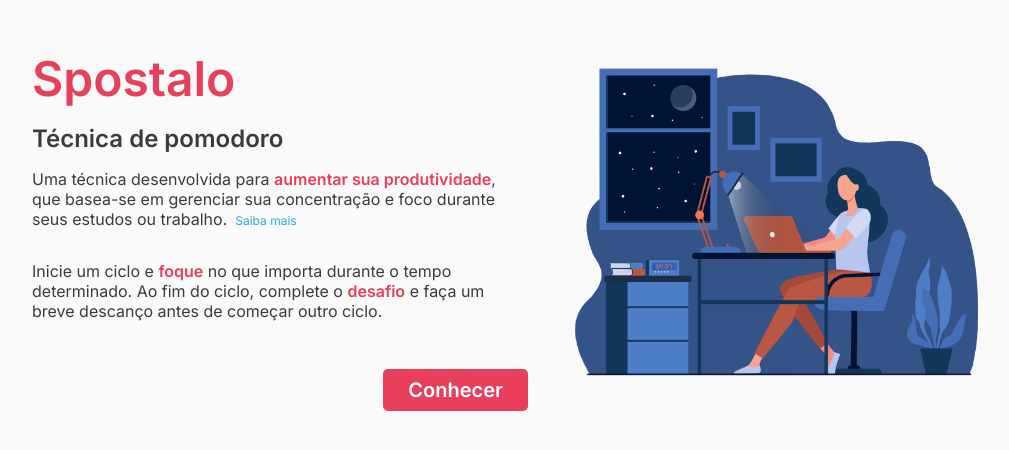
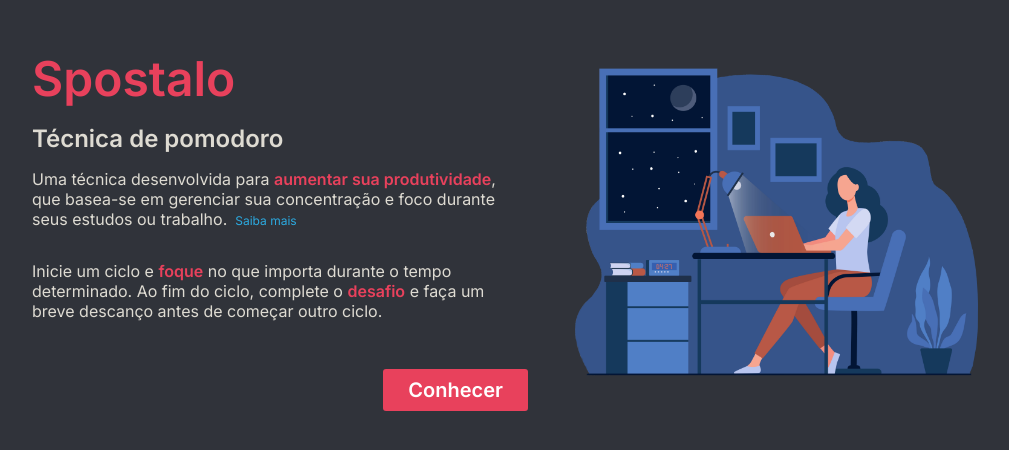
Before and after one commit to igorOsantana/Spostalo, a Next.js app: page / in a window 1280 px wide. Shown: the part 178-628 px from the top of the page, without its empty margins (112-1121 px from the left). Built offline with nearby package versions, Linux system fonts and the light colour scheme; no server answers.

Commit message:
fix: layout sign page

```diff
--- a/src/components/ButtonDefault/styles.ts
+++ b/src/components/ButtonDefault/styles.ts
@@ -10,7 +10,7 @@ export const Container = styled.button`
   font-size: 1.25rem;
   font-weight: bold;
   border: 1px solid transparent;
-  border-radius: 5px;
+  border-radius: 3px;
   background-color: ${({ color, theme: { colors } }) =>
     color ? color : colors.colorRed};
   color: #fff;
--- a/src/styles/pages/welcome.styles.ts
+++ b/src/styles/pages/welcome.styles.ts
@@ -7,6 +7,8 @@ export const Container = styled.main`
   padding: 5rem 2rem;
   width: 100vw;
   height: 100vh;
+  background-color: #2e3138;
+  opacity: 0.99;
 `;
 
 export const BackgroundImage = styled.div`
@@ -40,7 +42,7 @@ export const Description = styled.div`
   display: flex;
   flex-direction: column;
   max-width: 500px;
-  color: ${({ theme: { colors } }) => colors.text};
+  color: #dedbd2;
 
   h1 {
     margin: 1rem 0;
```
Also changed, not shown: src/pages/sign/index.tsx (+4 -4 lines).
